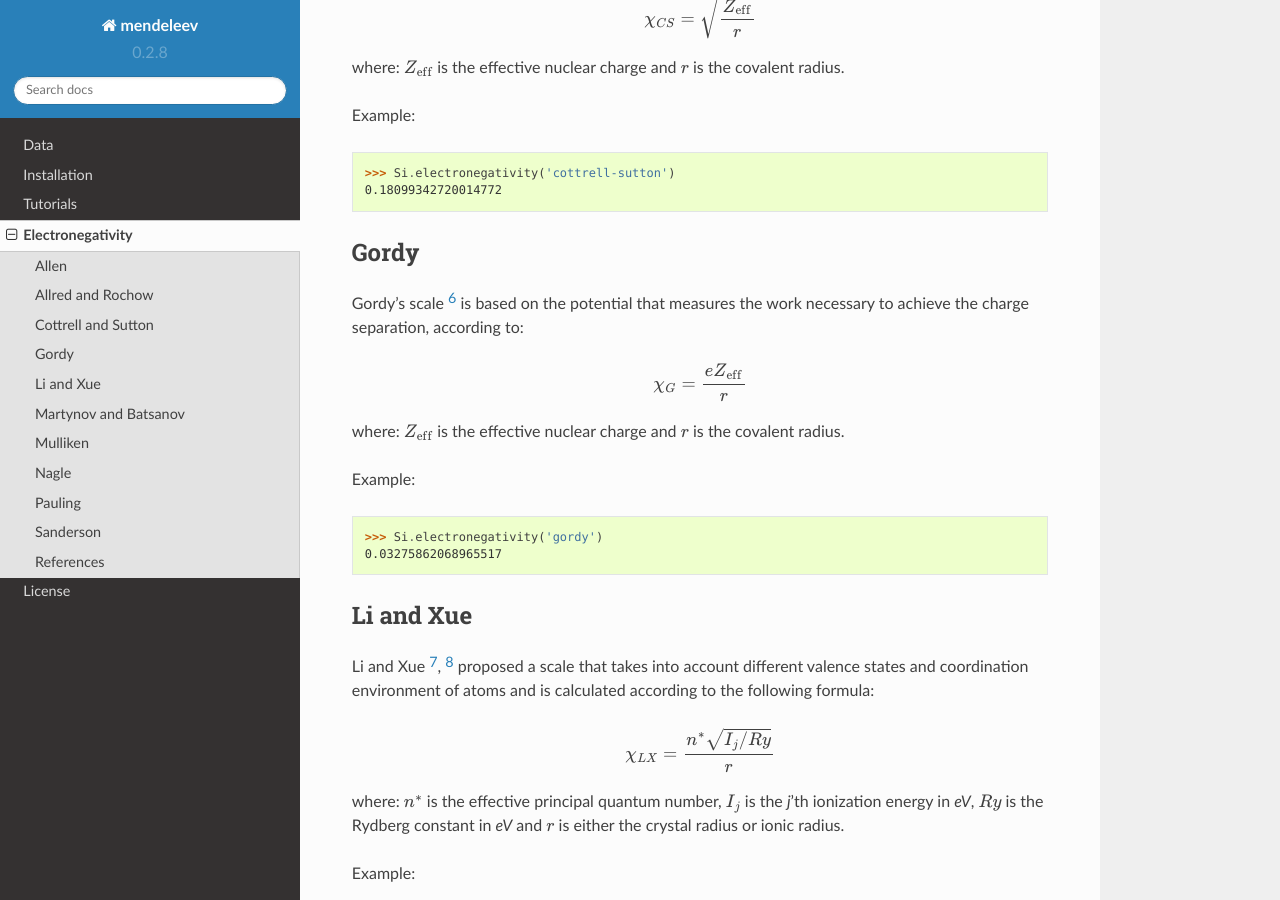
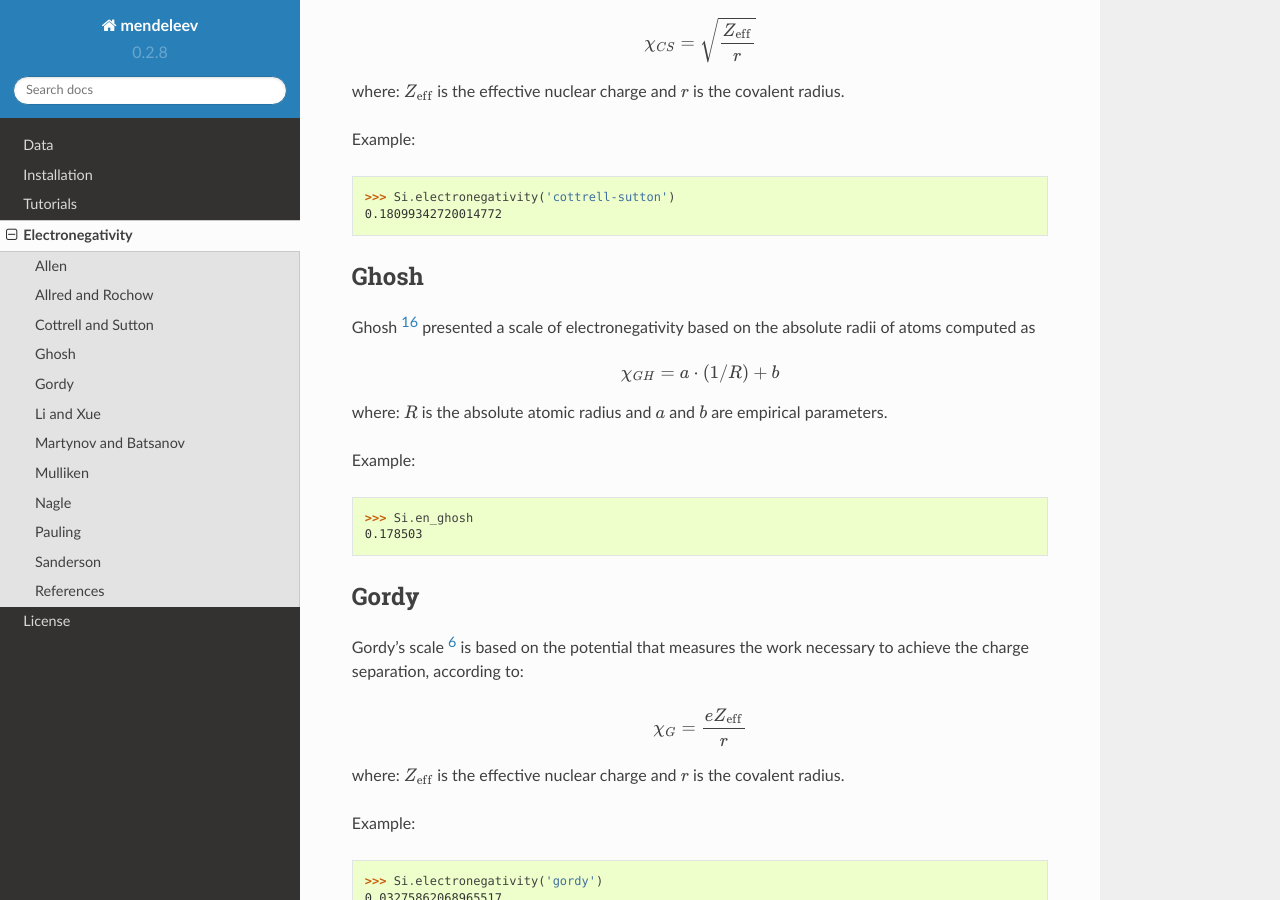
Before and after one commit to lmmentel/mendeleev, a Sphinx documentation site: the page built from docs/source/electronegativity.rst, in a window 1280 px wide and 900 px high, scrolled down 1751 px. Built offline with Sphinx 7.4.7 and the Read the Docs theme 2.0.0, drawn with Linux system fonts in a browser that asks for light colours; formulas are drawn with MathJax 3; pages that are not in the unit, such as notebooks, are missing from menus; some of the changed text lies outside the part shown.

Commit message:
added a scale of electronegativity by Ghosh

```diff
--- a/docs/source/data.rst
+++ b/docs/source/data.rst
@@ -45,6 +45,8 @@ The followig data are currently available:
 | electrons               | int   | Number of electrons                                  |          |             |
 +-------------------------+-------+------------------------------------------------------+----------+-------------+
 | en_allen                | float | Allen's scale of electronegativity                   | eV       | [10]_, [11]_|
++-------------------------+-------+------------------------------------------------------+----------+-------------+
+| en_ghosh                | float | Ghosh's scale of electronegativity                   |          | [32]_       |
 +-------------------------+-------+------------------------------------------------------+----------+-------------+
 | en_mulliken             | float | Mulliken's scale of electronegativity                | eV       | [12]_       |
 +-------------------------+-------+------------------------------------------------------+----------+-------------+
@@ -276,3 +278,6 @@ References
 .. [31] Chen, X., & Ning, C. (2016). Accurate electron affinity of Pb and
    isotope shifts of binding energies of Pb−. The Journal of Chemical Physics,
    145(8), 84303. `doi:10.1063/1.4961654 <http://doi.org/10.1063/1.4961654>`_
+.. [32] Ghosh, D. C. (2005). A New Scale of Electronegativity Based on Absolute Radii of Atoms.
+   Journal of Theoretical and Computational Chemistry, 4(1), 21–33.
+   `doi:10.1142/S0219633605001556 <http://doi.org/10.1142/S0219633605001556>`_
--- a/docs/source/electronegativity.rst
+++ b/docs/source/electronegativity.rst
@@ -9,6 +9,7 @@ either stored directly or recomputed on demand with appropriate formulas. The
 following scales are stored:
 
 - :ref:`Allen <allen_en>`
+- :ref:`Ghosh <ghosh_en>`
 - :ref:`Pauling <pauling_en>`
 
 Moreover there are electronegativity scales that can be computed from their
@@ -92,6 +93,26 @@ Example::
 
     >>> Si.electronegativity('cottrell-sutton')
     0.18099342720014772
+
+.. _ghosh_en:
+
+Ghosh
+=====
+
+Ghosh [16]_ presented a scale of electronegativity based on the absolute radii of atoms computed as
+
+.. math::
+
+   \chi_{GH} = a \cdot (1/R) + b
+
+where: :math:`R` is the absolute atomic radius and :math:`a` and :math:`b` are
+empirical parameters.
+
+Example::
+
+    >>> Si.en_ghosh
+    0.178503
+
 
 .. _gordy_en:
 
@@ -308,3 +329,6 @@ References
 .. [] Smith, D. W. (1990). Electronegativity in two dimensions: Reassessment and
     resolution of the Pearson-Pauling paradox. Journal of Chemical Education,
     67(11), 911. doi:10.1021/ed067p911
+.. [16] Ghosh, D. C. (2005). A New Scale of Electronegativity Based on Absolute Radii of Atoms.
+   Journal of Theoretical and Computational Chemistry, 4(1), 21–33.
+   `doi:10.1142/S0219633605001556 <http://doi.org/10.1142/S0219633605001556>`_
```
Also changed, not shown: README.rst (+13 -0 lines), 3 other files.
